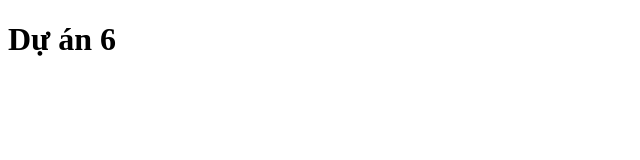
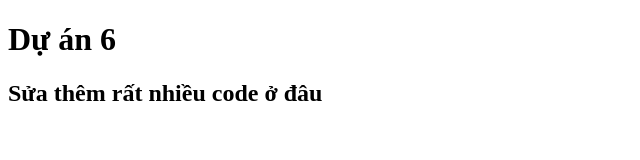
Before and after one commit to vtthinhwork-dotcom/duan6, a plain HTML site: page index.html in a window 1280 px wide. Shown: the whole page, without its empty margins (0-640 px from the left). Drawn offline with Linux system fonts and the light colour scheme.

Commit message:
1. sửa code lần 1 commit

```diff
--- a/index.html
+++ b/index.html
@@ -7,5 +7,6 @@
 </head>
 <body>
     <h1>Dự án 6</h1>
+    <h2>Sửa thêm rất nhiều code ở đâu</h2>
 </body>
 </html>
```
